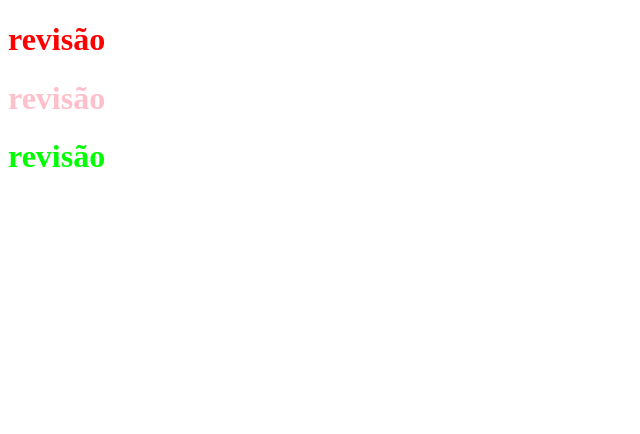
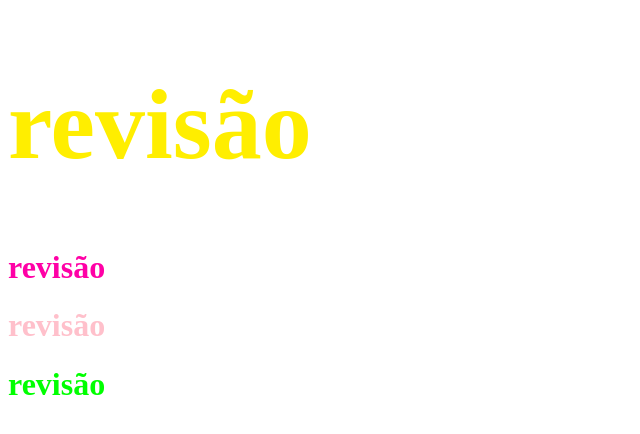
Before and after one commit to mugers/html, a plain HTML site: page index.html in a window 1280 px wide. Shown: the whole page, without its empty margins (0-640 px from the left). Drawn offline with Linux system fonts and the light colour scheme.

Commit message:
ordem de prioridade

```diff
--- a/css/style.css/style.css
+++ b/css/style.css/style.css
@@ -1,5 +1,5 @@
 #div1 h1{
-    color:red
+    color:rgb(255, 0, 166)
 }
 #div2 h1{
     color: pink
--- a/index.html
+++ b/index.html
@@ -7,6 +7,9 @@
      </head>
 
      <body>
+        <div id="div1" calsse="div1">
+         <h1 style="color: rgb(255, 238, 0);font-size: 100px;">revisão</h1>
+        </div>
         <div id="div1" calsse="div1">
          <h1>revisão</h1>
         </div>
```
